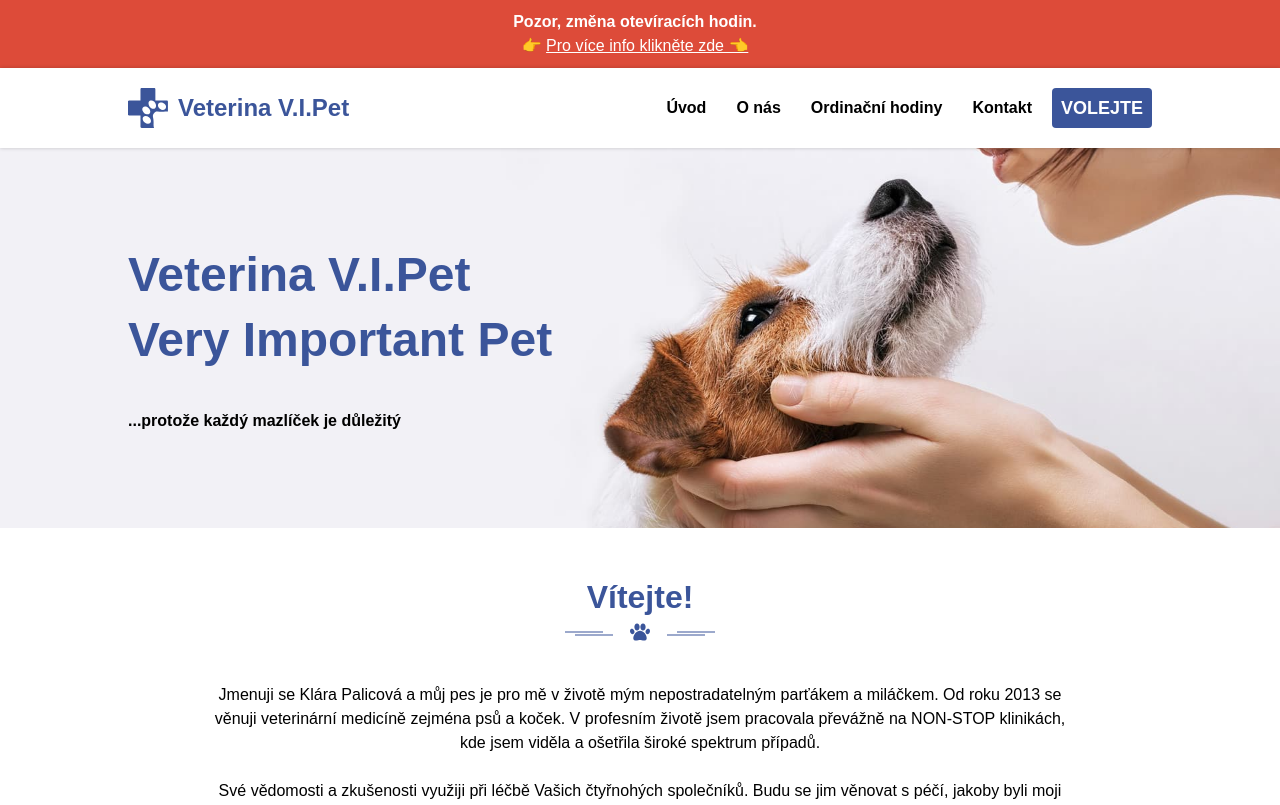
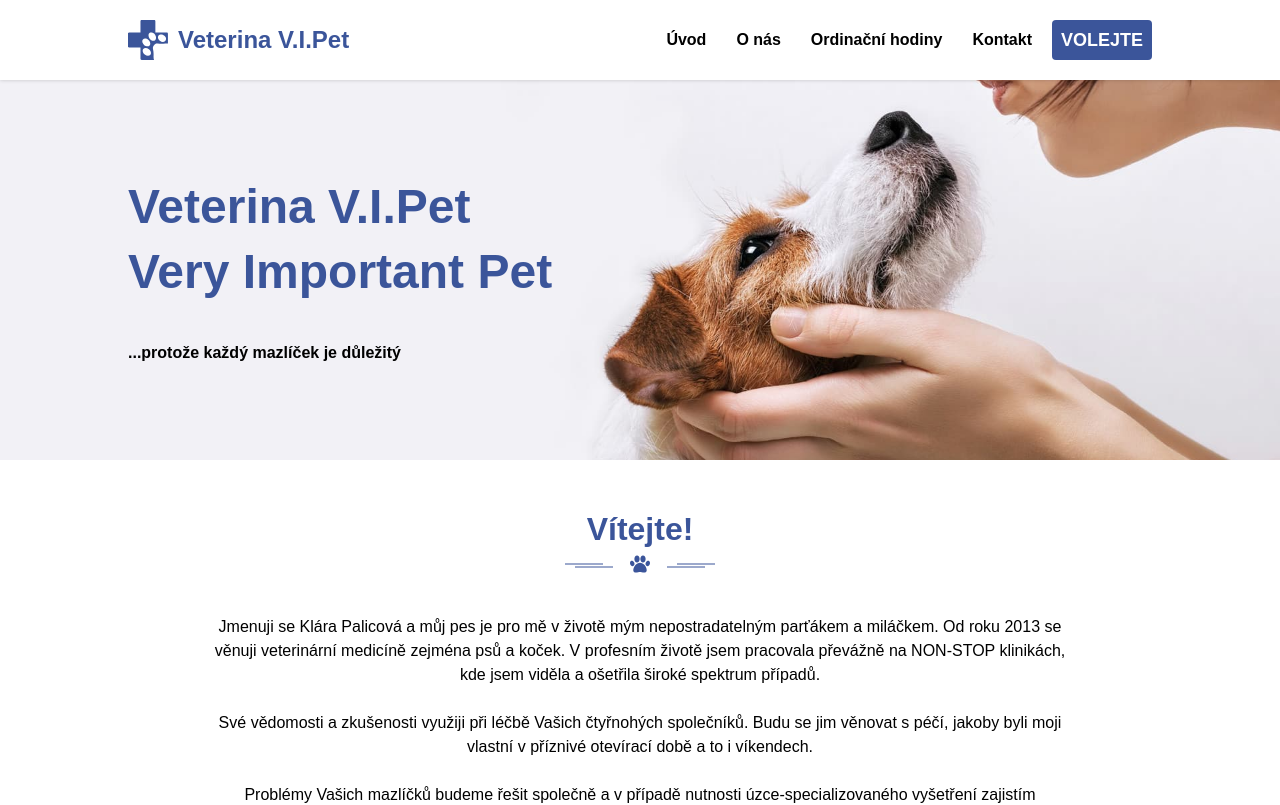
Before and after one commit to viktordanko/veterina-uvoz, a Next.js app: page / in a window 1280 px wide. Shown: the top 805 px of the page. Built offline with nearby package versions, Linux system fonts and the light colour scheme.

Commit message:
chore: remove announcement

```diff
--- a/pages/index.js
+++ b/pages/index.js
@@ -54,10 +54,6 @@ const Home = () => {
         <meta name="msapplication-TileColor" content="#ffffff" />
         <meta name="theme-color" content="#ffffff" />
       </Head>
-      <Announcement>
-        <strong>Pozor, změna otevíracích hodin. <br /></strong>
-        👉 <a className='u-color-white' href="#open-hours">Pro více info klikněte zde 👈</a>
-      </Announcement>
       {/* <Announcement>
         V termínu <strong>23. 12 - 30. 12. 2022</strong> je ordinace <strong>zavřená</strong>.
       </Announcement> */}
```
